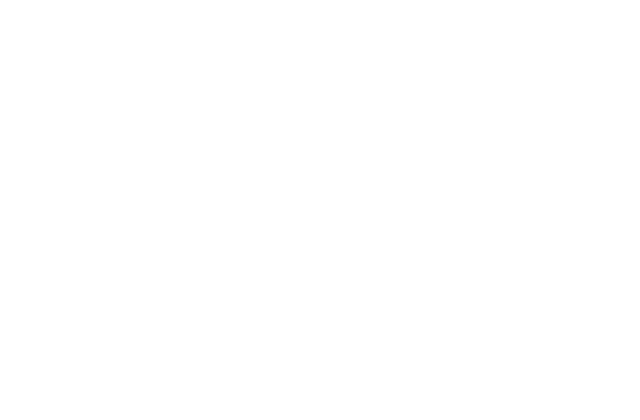
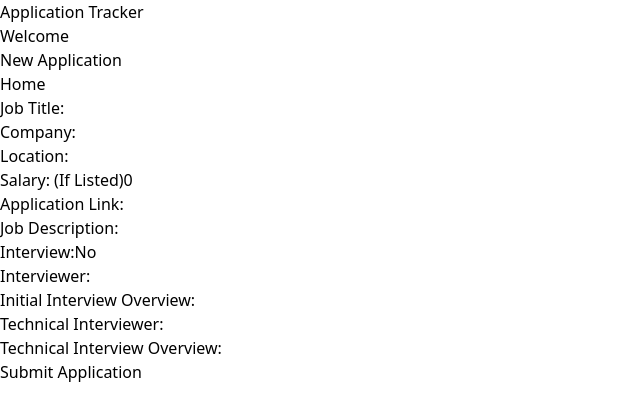
Before and after one commit to Robert-Best-2116/Group-Project, a React (Create React App) app in the folder client/: page /create in a window 1280 px wide. Before the commit this address had no page. Shown: the top 420 px of the page, without its empty margins (0-640 px from the left). Built offline with nearby package versions, Linux system fonts and the light colour scheme.

Commit message:
Adding Create and Route

```diff
--- a/client/src/App.js
+++ b/client/src/App.js
@@ -1,23 +1,34 @@
-
 // import './App.css';
-import { BrowserRouter as Router, Routes, Route } from 'react-router-dom';
-import Dashboard from './components/Dashboard';
-import ViewPost from './components/ViewPost';
+import { BrowserRouter as Router, Routes, Route } from "react-router-dom";
+import Dashboard from "./components/Dashboard";
+import ViewPost from "./components/ViewPost";
+import { useState } from "react";
+import CreatePost from "./components/CreatePost";
 
 function App() {
+  // STATE VALUE TO HOLD ALL APPLICATIONS - Alex
+  // WILL BE USED BY CreatePost AND Dashboard - Alex
+  const [applications, setApplications] = useState([]);
+
   return (
     <Router>
-    <div className="App">
-
-      <Routes>
-
-        <Route path='/dashboard' element={<Dashboard />} />
-        {/* Will need to implement ID in Route and on Button in card in Dashboard page*/}
-        <Route path='/view' element={<ViewPost />} />
-
-      </Routes>
-
-    </div>
+      <div className="App">
+        <Routes>
+          <Route path="/dashboard" element={<Dashboard />} />
+          {/* Will need to implement ID in Route and on Button in card in Dashboard page*/}
+          <Route path="/view" element={<ViewPost />} />
+          {/* CREATE APPLICATION PAGE BELOW - Alex */}
+          <Route
+            path="/create"
+            element={
+              <CreatePost
+                applications={applications}
+                setApplications={setApplications}
+              />
+            }
+          />
+        </Routes>
+      </div>
     </Router>
   );
 }
--- /dev/null
+++ b/client/src/components/CreatePost.jsx
@@ -0,0 +1,164 @@
+import axios from "axios";
+import React, { useState } from "react";
+import { useNavigate, Link } from "react-router-dom";
+
+const CreatePost = (props) => {
+  // PROPS, ERRORS AND SHORTCUTS
+  const { applications, setApplications } = props;
+  const [errors, setErrors] = useState({});
+  const navigate = useNavigate();
+
+  // STATE VARIABLES FOR THE FORM
+  const [jobTitle, setJobTitle] = useState("");
+  const [company, setCompany] = useState("");
+  const [location, setLocation] = useState("");
+  const [salary, setSalary] = useState(0);
+  const [applicationLink, setApplicationLink] = useState("");
+  const [jobDescription, setJobDescription] = useState("");
+  const [interview, setInterview] = useState("No");
+  const [interviewer, setInterviewer] = useState("");
+  const [overview, setOverview] = useState("");
+  const [technicalInterviewer, setTechnicalInterviewer] = useState("");
+  const [technicalOverview, setTechnicalOverview] = useState("");
+  const [userName, setUserName] = useState("TEST");
+  const [userId, setUserId] = useState(12345);
+
+  // userName and userId HIDDEN INPUTS WILL BE NEEDED
+
+  const onSubmitHandler = (e) => {
+    e.preventDefault();
+    axios
+      .post("http://localhost:8000/api/application", {
+        jobTitle,
+        company,
+        location,
+        salary,
+        applicationLink,
+        jobDescription,
+        interview,
+        interviewer,
+        overview,
+        technicalInterviewer,
+        technicalOverview,
+        userName,
+        userId,
+      })
+      .then((res) => {
+        // console.log("then");
+        console.log(res.data);
+        // navigate(`/dashboard`);
+      })
+      .catch((err) => {
+        // console.log("theeeeeen");
+        console.log(err);
+        setErrors(err.response.data.err.errors);
+      });
+  };
+  return (
+    <div>
+      <div>
+        <p>Application Tracker</p>
+        <p>Welcome {/* INSERT USER NAME HERE*/}</p>
+      </div>
+      <div>
+        <p>New Application</p>
+        <Link to="/dashboard">Home</Link>
+      </div>
+      <form onSubmit={onSubmitHandler}>
+        <p>
+          <label>Job Title:</label>
+          <input
+            type="text"
+            value={jobTitle}
+            onChange={(e) => setJobTitle(e.target.value)}
+          />
+        </p>
+        <p>
+          <label>Company:</label>
+          <input
+            type="text"
+            value={company}
+            onChange={(e) => setCompany(e.target.value)}
+          />
+        </p>
+        <p>
+          <label>Location:</label>
+          <input
+            type="text"
+            value={location}
+            onChange={(e) => setLocation(e.target.value)}
+          />
+        </p>
+        <p>
+          <label>Salary: (If Listed)</label>
+          <input
+            type="number"
+            value={salary}
+            onChange={(e) => setSalary(e.target.value)}
+          />
+        </p>
+        <p>
+          <label>Application Link:</label>
+          <input
+            type="text"
+            value={applicationLink}
+            onChange={(e) => setApplicationLink(e.target.value)}
+          />
+        </p>
+        <p>
+          <label>Job Description:</label>
+          <input
+            type="text"
+            value={jobDescription}
+            onChange={(e) => setJobDescription(e.target.value)}
+          />
+        </p>
+        <p>
+          <label>Interview:</label>
+          <input
+            type="text"
+            value={interview}
+            onChange={(e) => setInterview(e.target.value)}
+          />
+        </p>
+        <p>
+          <label>Interviewer:</label>
+          <input
+            type="text"
+            value={interviewer}
+            onChange={(e) => setInterviewer(e.target.value)}
+          />
+        </p>
+        <p>
+          <label>Initial Interview Overview:</label>
+          <input
+            type="text"
+            value={overview}
+            onChange={(e) => setOverview(e.target.value)}
+          />
+        </p>
+        <p>
+          <label>Technical Interviewer:</label>
+          <input
+            type="text"
+            value={technicalInterviewer}
+            onChange={(e) => setTechnicalInterviewer(e.target.value)}
+          />
+        </p>
+        <p>
+          <label>Technical Interview Overview:</label>
+          <input
+            type="text"
+            value={technicalOverview}
+            onChange={(e) => setTechnicalOverview(e.target.value)}
+          />
+        </p>
+        <input type="hidden" value={userName} />
+        <input type="hidden" value={userId} />
+        <input type="submit" value="Submit Application" />
+      </form>
+    </div>
+  );
+};
+
+export default CreatePost;
```
